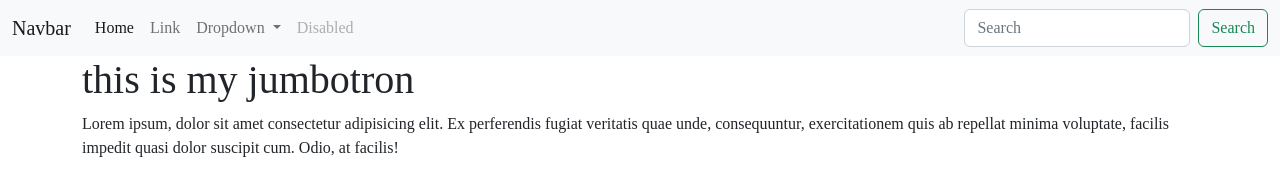
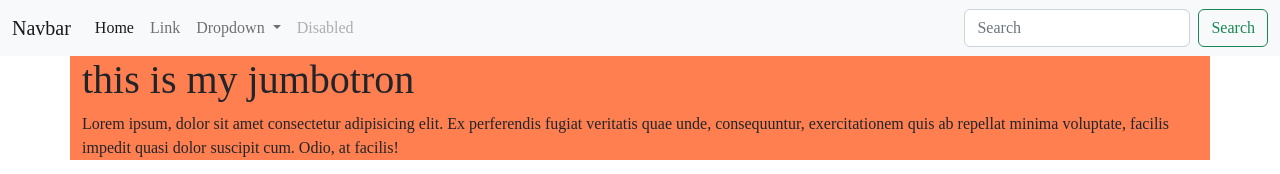
Before and after one commit to JasonGMarineSr/parallax-practice, a plain HTML site: page index.html in a window 1280 px wide. Shown: the top 174 px of the page. Drawn offline with nearby package versions, Linux system fonts and the light colour scheme; a web font is replaced by a local one.

Commit message:
color to jumbotron

```diff
--- a/css/style.css
+++ b/css/style.css
@@ -4,7 +4,12 @@ font-family: 'Roboto Slab', serif;
 }
 
 navbar{
-     background-color: indianred;
+     background-color: rgb(223, 49, 49);
+}
+.container{
+    background-color: coral;
+    flex-wrap: wrap-reverse;
+
 }
 .parallax {
     /* The image used */
```
